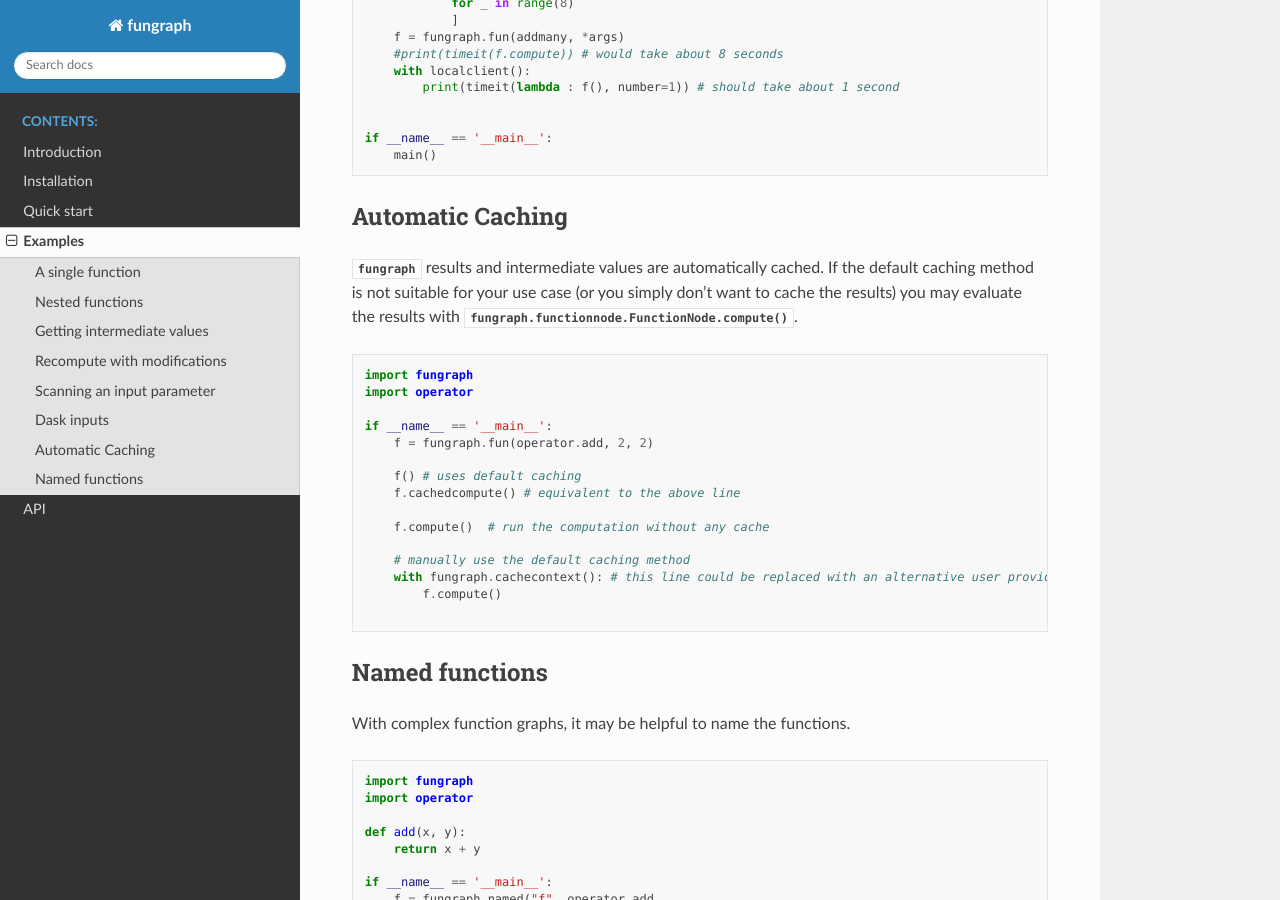
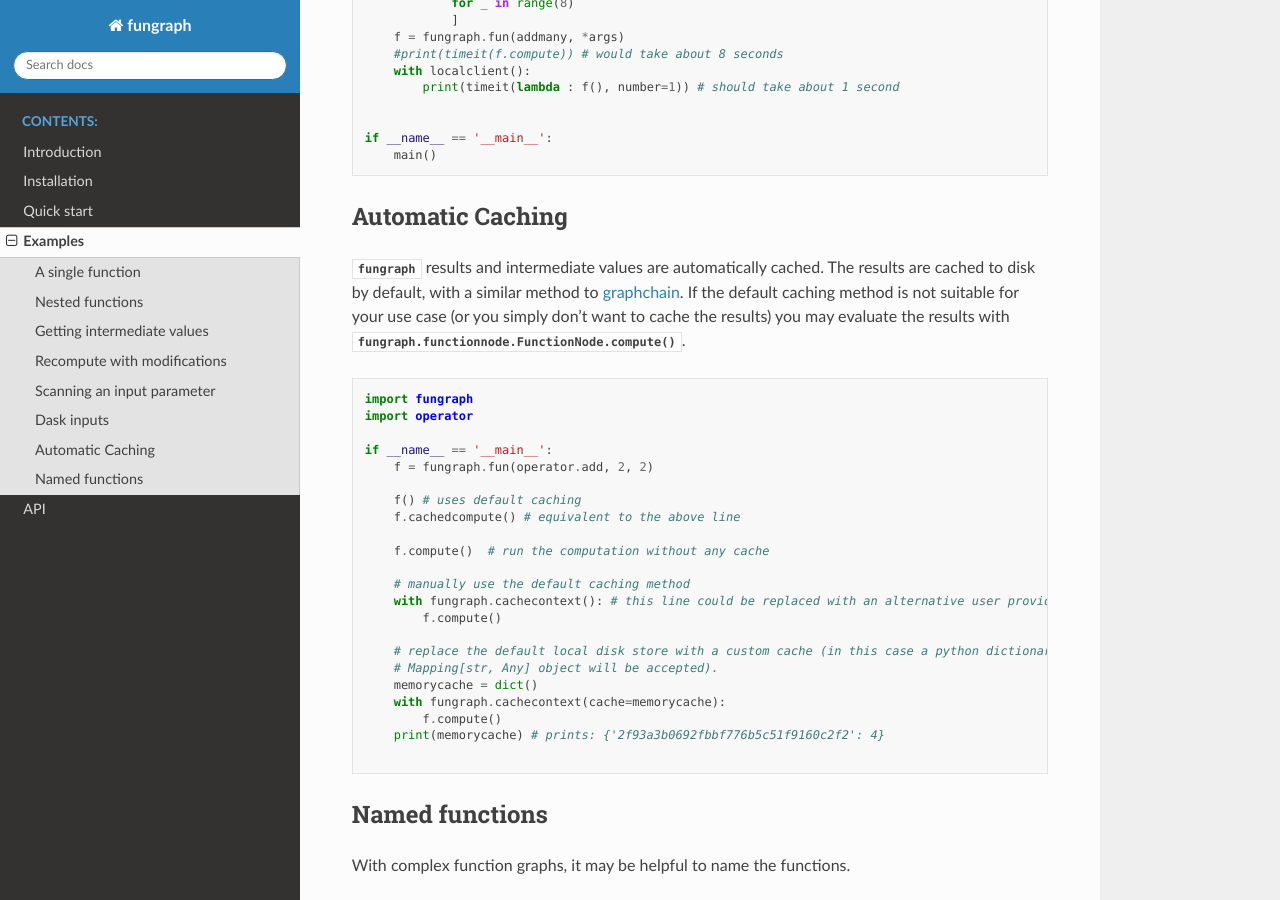
Before and after one commit to davehadley/fungraph, a Sphinx documentation site: the page built from docs/examples.rst, in a window 1280 px wide and 900 px high, scrolled down 3606 px. Built offline with Sphinx 7.4.7 and the Read the Docs theme 2.0.0, drawn with Linux system fonts in a browser that asks for light colours.

Commit message:
Improve documentation on caching.

```diff
--- a/docs/examples.rst
+++ b/docs/examples.rst
@@ -58,6 +58,7 @@ Automatic Caching
 -----------------
 
 :py:mod:`fungraph` results and intermediate values are automatically cached.
+The results are cached to disk by default, with a similar method to `graphchain <https://pypi.org/project/graphchain/>`_.
 If the default caching method is not suitable for your use case (or you simply don't want to cache the results)
 you may evaluate the results with :py:meth:`fungraph.functionnode.FunctionNode.compute`.
 
--- a/docs/examples/custom_caching.py
+++ b/docs/examples/custom_caching.py
@@ -12,3 +12,10 @@ if __name__ == '__main__':
     # manually use the default caching method
     with fungraph.cachecontext(): # this line could be replaced with an alternative user provided caching context
         f.compute()
+
+    # replace the default local disk store with a custom cache (in this case a python dictionary, but any
+    # Mapping[str, Any] object will be accepted).
+    memorycache = dict()
+    with fungraph.cachecontext(cache=memorycache):
+        f.compute()
+    print(memorycache) # prints: {'2f93a3b0692fbbf776b5c51f9160c2f2': 4}
```
